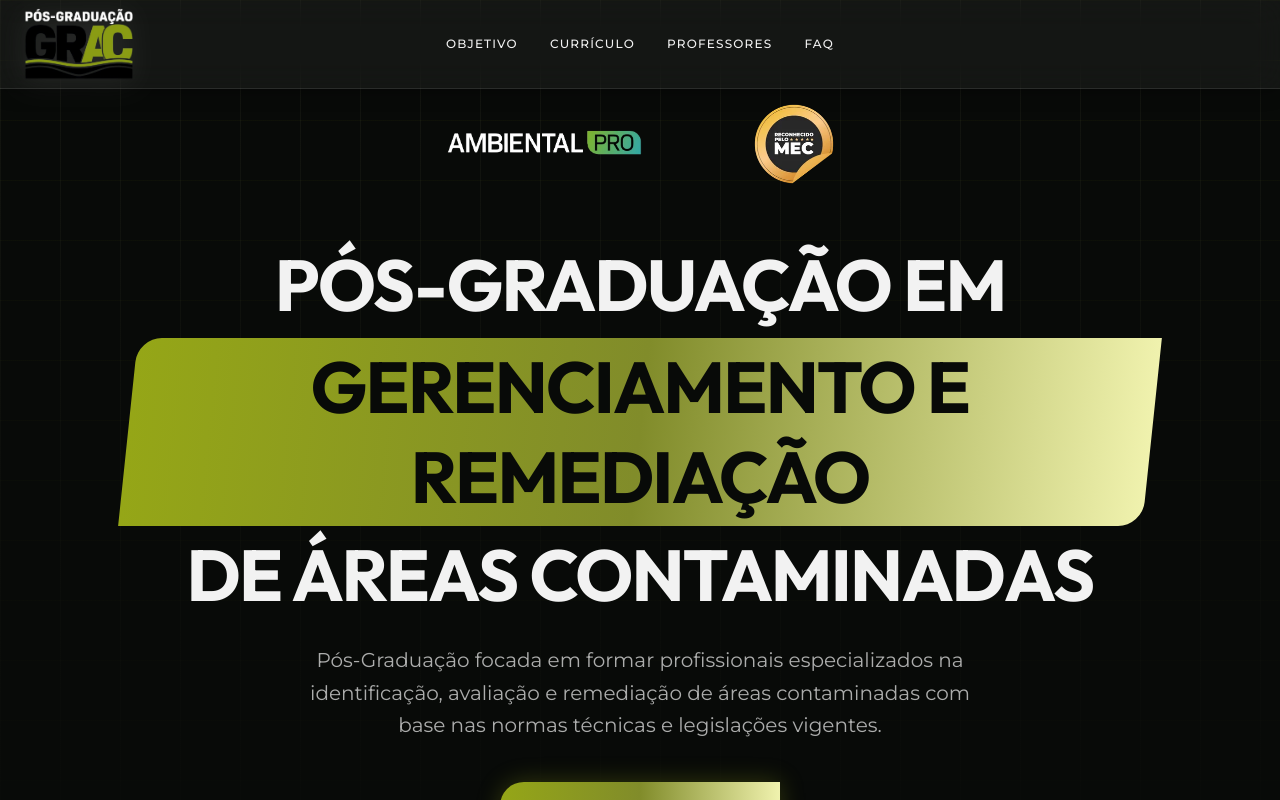
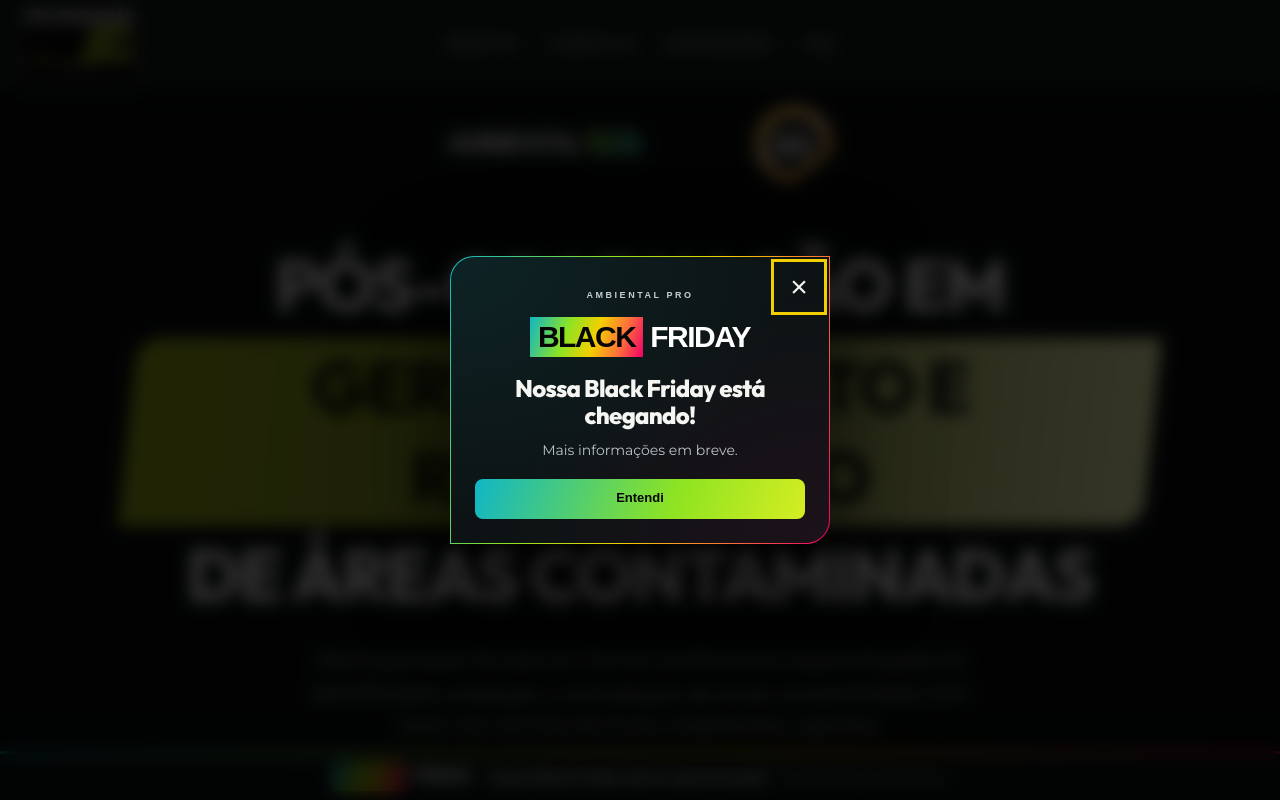
Before and after one commit to henriquegsantos149/pagina-grac, a React (Vite) app: page / in a window 1280 px wide. Shown: the top 800 px of the page. Built offline with nearby package versions, Linux system fonts and the light colour scheme.

Commit message:
feat: adicionar aviso e estilos da Black Friday

```diff
--- a/src/App.tsx
+++ b/src/App.tsx
@@ -1,3 +1,4 @@
+import BlackFridayNotice from './components/BlackFridayNotice';
 import { useState } from 'react';
 import Header from './components/Header'
 import Hero from './components/Hero'
@@ -26,6 +27,7 @@
 
   return (
     <main className="w-full min-h-screen bg-[var(--color-brand-dark)] text-[var(--color-brand-light)] font-secondary selection:bg-[var(--color-brand-primary)] selection:text-[var(--color-brand-dark)] relative">
+      <BlackFridayNotice />
       <Header />
       <Hero onOpenModal={handleOpenModal} />
       <ProblemObjective />
--- /dev/null
+++ b/src/components/BlackFridayNotice.tsx
@@ -0,0 +1,46 @@
+import { useEffect, useRef, useState } from 'react';
+import './black-friday.css';
+
+export default function BlackFridayNotice() {
+  const dialogRef = useRef<HTMLDialogElement>(null);
+  const [dismissed, setDismissed] = useState(false);
+
+  useEffect(() => {
+    const dialog = dialogRef.current;
+    if (!dialog || dismissed) return;
+    const previousFocus = document.activeElement as HTMLElement | null;
+    const previousOverflow = document.body.style.overflow;
+    if (!dialog.open) dialog.showModal();
+    document.body.style.overflow = 'hidden';
+    return () => {
+      document.body.style.overflow = previousOverflow;
+      previousFocus?.focus();
+    };
+  }, [dismissed]);
+
+  return (
+    <>
+
+    <aside className="bf-bottom-banner" aria-label="Aviso de Black Friday">
+      <span className="bf-bottom-badge"><span>BLACK</span> FRIDAY</span>
+      <p><strong>Nossa Black Friday está se aproximando!</strong><span>Mais informações em breve.</span></p>
+    </aside>
+    {!dismissed && <dialog ref={dialogRef} className="bf-notice" aria-labelledby="bf-notice-title" aria-describedby="bf-notice-description"
+      onClose={() => setDismissed(true)} onClick={(event) => {
+        if (event.target === event.currentTarget) {
+          const bounds = event.currentTarget.getBoundingClientRect();
+          if (event.clientX < bounds.left || event.clientX > bounds.right || event.clientY < bounds.top || event.clientY > bounds.bottom) event.currentTarget.close();
+        }
+      }}>
+      <div className="bf-notice-content">
+        <button type="button" className="bf-notice-close" aria-label="Fechar aviso de Black Friday" onClick={() => dialogRef.current?.close()}>×</button>
+        <p className="bf-notice-eyebrow">AMBIENTAL PRO</p>
+        <div className="bf-notice-campaign" aria-hidden="true"><span>BLACK</span> FRIDAY</div>
+        <h2 id="bf-notice-title">Nossa Black Friday está chegando!</h2>
+        <p id="bf-notice-description">Mais informações em breve.</p>
+        <button type="button" className="bf-notice-confirm" onClick={() => dialogRef.current?.close()}>Entendi</button>
+      </div>
+    </dialog>}
+    </>
+  );
+}
--- /dev/null
+++ b/src/components/black-friday.css
@@ -0,0 +1,63 @@
+/* Paleta da campanha Black Friday da Aula Magna. */
+:root {
+  --bf-spectrum: linear-gradient(110deg, #10b6c7 0%, #8ee322 33%, #f2cf00 57%, #ff7538 78%, #ed0068 100%);
+}
+.bf-notice {
+  position: fixed; inset: 0; margin: auto; padding: 1px; width: min(380px, calc(100% - 32px));
+  max-height: calc(100dvh - 32px); overflow: auto; border: 0; border-radius: 24px 0 24px 0;
+  background: var(--bf-spectrum); color: #f5f5f2; box-shadow: 0 30px 100px #0009;
+}
+.bf-notice::backdrop { background: rgb(0 0 0 / 78%); backdrop-filter: blur(8px); }
+.bf-notice-content {
+  position: relative; padding: 32px 24px 24px;
+  border-radius: 23px 0 23px 0; text-align: center;
+  background: radial-gradient(ellipse at 0 0, #10b6c719, transparent 65%), radial-gradient(ellipse at 100% 100%, #ed006812, transparent 60%), #0d1314;
+}
+.bf-notice-close {
+  position: absolute; top: 8px; right: 8px; width: 44px; height: 44px; border: 0;
+  background: transparent; color: #f5f5f2; font: 30px/1 sans-serif; cursor: pointer;
+}
+.bf-notice-eyebrow { margin: 0 0 14px; font: 700 9px/1.5 sans-serif; letter-spacing: .28em; color: #c7cecf; }
+.bf-notice-campaign { margin-bottom: 18px; color: #fff; font: 900 clamp(24px, 6vw, 30px)/1.2 sans-serif; letter-spacing: -.05em; }
+.bf-notice-campaign span { display: inline-block; padding: 2px 8px; background: var(--bf-spectrum); color: #050505; }
+.bf-notice h2 { margin: 0 0 10px; font-size: clamp(20px, 5vw, 24px); font-weight: 800; line-height: 1.15; letter-spacing: -.03em; color: #f5f5f2; }
+.bf-notice #bf-notice-description { margin: 0 0 18px; font-size: 14px; line-height: 1.5; color: #bac3c4; }
+.bf-notice-confirm {
+  width: 100%; min-height: 40px; padding: 10px 20px; border: 0; border-radius: 8px;
+  background: linear-gradient(110deg, #10b6c7, #8ee322 60%, #d5ed22); color: #050505; font: 800 13px/1.3 sans-serif; cursor: pointer;
+}
+.bf-notice-confirm:hover { background: #fff; }
+.bf-notice button:focus-visible { outline: 3px solid #f2cf00; outline-offset: 3px; }
+
+/* Aviso persistente da campanha. Reserva espaço para o fim da página. */
+body:has(.bf-bottom-banner) { padding-bottom: calc(58px + env(safe-area-inset-bottom, 0px)); }
+.bf-bottom-banner {
+  position: fixed; inset: auto 0 0; z-index: 9998;
+  display: flex; align-items: center; justify-content: center; gap: 18px;
+  box-sizing: border-box; min-height: 48px;
+  padding: 9px 24px calc(9px + env(safe-area-inset-bottom, 0px));
+  background: linear-gradient(#0d1314, #0d1314) padding-box, var(--bf-spectrum) border-box;
+  border-top: 3px solid transparent; color: #f5f5f2;
+  box-shadow: 0 -8px 32px #0005; font-family: inherit;
+}
+.bf-bottom-badge { flex-shrink: 0; color: #fff; font: 900 18px/1.2 sans-serif; letter-spacing: -.05em; white-space: nowrap; }
+.bf-bottom-badge > span { display: inline-block; padding: 3px 7px; margin-right: 3px; background: var(--bf-spectrum); color: #050505; }
+.bf-bottom-banner p { margin: 0; display: flex; flex-wrap: wrap; align-items: baseline; gap: 4px 12px; }
+.bf-bottom-banner strong { font-size: 13px; line-height: 1.4; font-weight: 800; }
+.bf-bottom-banner p > span { color: #bac3c4; font-size: 12px; line-height: 1.5; }
+@media (max-width: 640px) {
+  body:has(.bf-bottom-banner) { padding-bottom: calc(86px + env(safe-area-inset-bottom, 0px)); }
+  .bf-bottom-banner { flex-direction: column; gap: 4px; padding: 7px 12px calc(7px + env(safe-area-inset-bottom, 0px)); text-align: center; }
+  .bf-bottom-badge { font-size: 15px; }
+  .bf-bottom-banner p { display: block; }
+  .bf-bottom-banner strong { display: block; font-size: 12px; }
+  .bf-bottom-banner p > span { display: block; font-size: 11px; }
+}
+
+/* Mantém os botões flutuantes acessíveis acima do aviso. */
+body:has(.bf-bottom-banner) .fixed.bottom-4,
+body:has(.bf-bottom-banner) .fixed.bottom-6 { bottom: calc(70px + env(safe-area-inset-bottom, 0px)); }
+@media (max-width: 640px) {
+  body:has(.bf-bottom-banner) .fixed.bottom-4,
+  body:has(.bf-bottom-banner) .fixed.bottom-6 { bottom: calc(98px + env(safe-area-inset-bottom, 0px)); }
+}
--- a/src/index.css
+++ b/src/index.css
@@ -1,7 +1,7 @@
 @import "tailwindcss";
 
 @theme {
-  --color-brand-dark: #080A08;
+  --color-brand-dark: #090d0e;
   --color-brand-light: #F2F2F2;
   --color-brand-green1: #95A617;
   --color-brand-green2: #818C2A;
```
